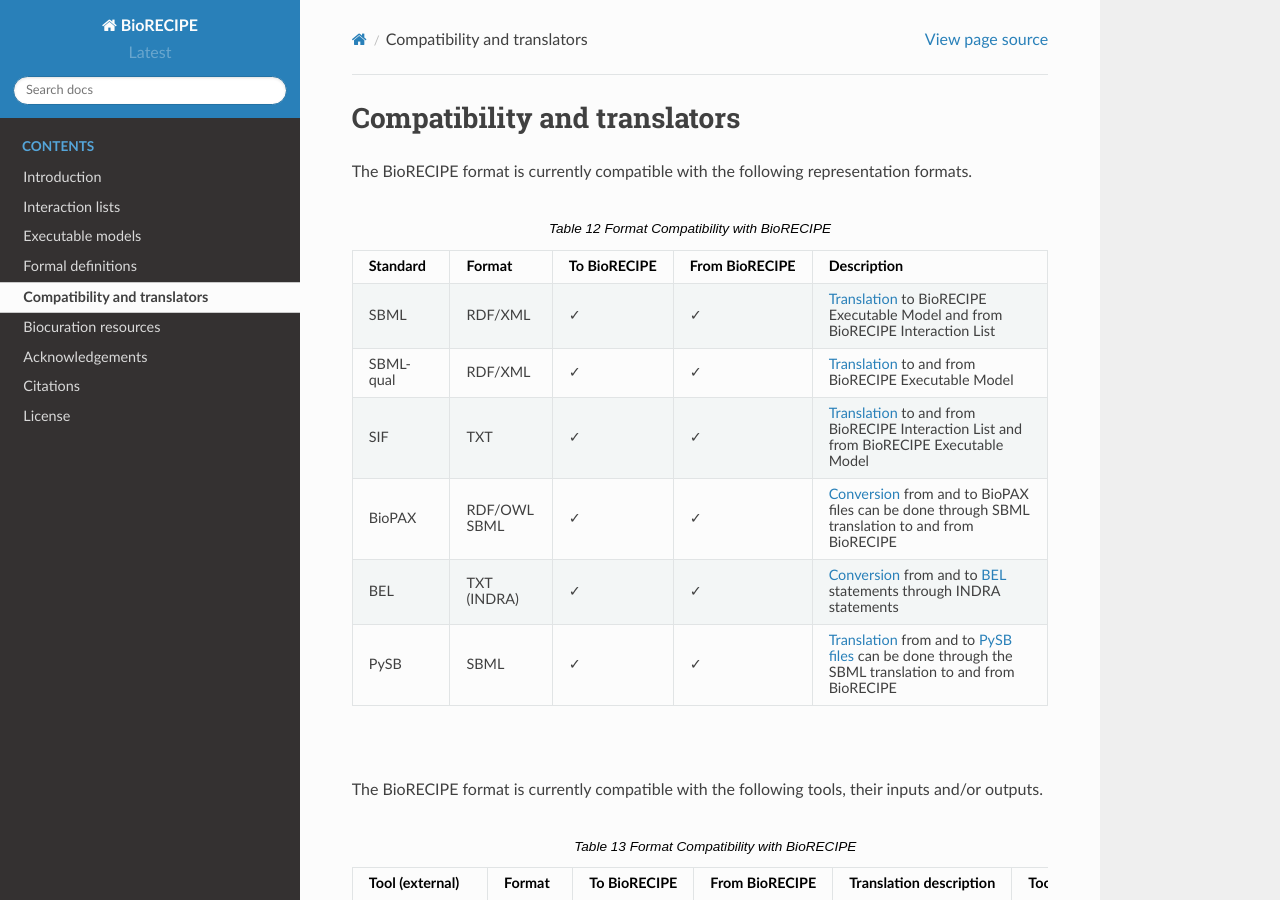
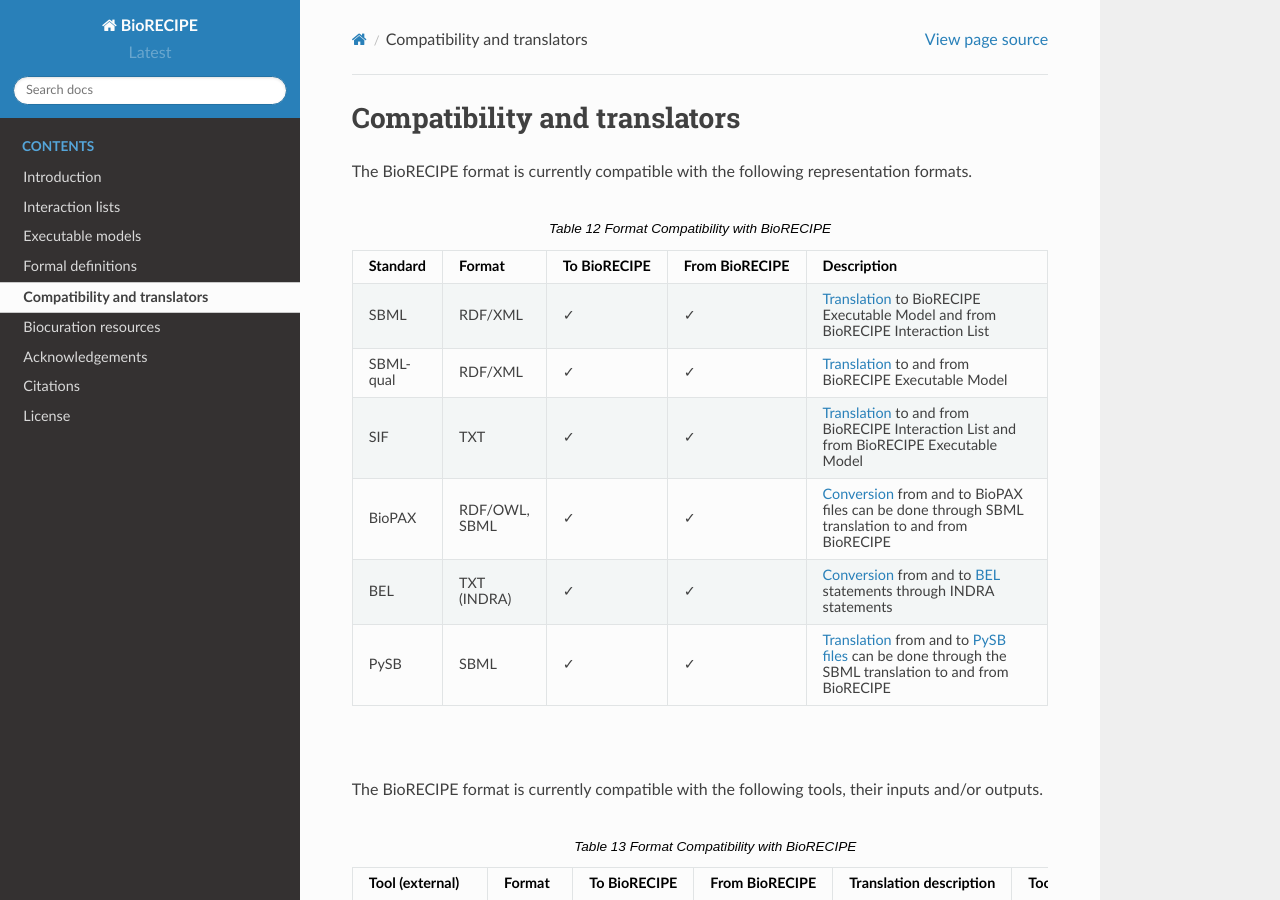
Before and after one commit to pitt-miskov-zivanov-lab/BioRECIPE, a Sphinx documentation site: the page built from docs/compatibility.rst, in a window 1280 px wide and 900 px high. Built offline with Sphinx 7.4.7 and the Read the Docs theme 2.0.0, drawn with Linux system fonts in a browser that asks for light colours; part of the change alters nothing that is shown.

```diff
--- a/docs/compatibility.rst
+++ b/docs/compatibility.rst
@@ -6,14 +6,14 @@ The BioRECIPE format is currently compatible with the following representation f
 
 .. csv-table:: Format Compatibility with BioRECIPE
     :header: Standard, Format, To BioRECIPE, From BioRECIPE, Description
-    :widths: 15, 15, 10, 10, 50
+    :widths: 10, 10, 9, 9, 62
 
     SBML, RDF/XML, ✓, ✓, `Translation <https://github.com/pitt-miskov-zivanov-lab/BioRECIPE/tree/main/translators/sbml>`_ to BioRECIPE Executable Model and from BioRECIPE Interaction List
     SBML-qual, RDF/XML, ✓, ✓, `Translation <https://github.com/pitt-miskov-zivanov-lab/BioRECIPE/tree/main/translators/sbmlqual>`_ to and from BioRECIPE Executable Model
     SIF, TXT, ✓, ✓, `Translation <https://github.com/pitt-miskov-zivanov-lab/BioRECIPE/tree/main/translators/SIF>`_ to and from BioRECIPE Interaction List and from BioRECIPE Executable Model
-    BioPAX, RDF/OWL SBML,✓, ✓, `Conversion <https://github.com/pitt-miskov-zivanov-lab/BioRECIPE/tree/main/translators/sbml>`_ from and to BioPAX files can be done through SBML translation to and from BioRECIPE
+    BioPAX, "RDF/OWL, SBML", ✓, ✓, `Conversion <https://github.com/pitt-miskov-zivanov-lab/BioRECIPE/tree/main/translators/sbml>`_ from and to BioPAX files can be done through SBML translation to and from BioRECIPE
     BEL, TXT (INDRA), ✓, ✓, `Conversion <https://indra.readthedocs.io/en/latest/modules/sources/bel/index.html>`__ from and to `BEL <https://github.com/pybel/pybel>`__ statements through INDRA statements
-    PySB, SBML,✓, ✓, `Translation <https://github.com/pitt-miskov-zivanov-lab/BioRECIPE/tree/main/translators/sbml>`_ from and to `PySB files <https://pysb.readthedocs.io/en/stable/modules/export/sbml.html>`_ can be done through the SBML translation to and from BioRECIPE
+    PySB, SBML, ✓, ✓, `Translation <https://github.com/pitt-miskov-zivanov-lab/BioRECIPE/tree/main/translators/sbml>`_ from and to `PySB files <https://pysb.readthedocs.io/en/stable/modules/export/sbml.html>`_ can be done through the SBML translation to and from BioRECIPE
 
 |
 
```
